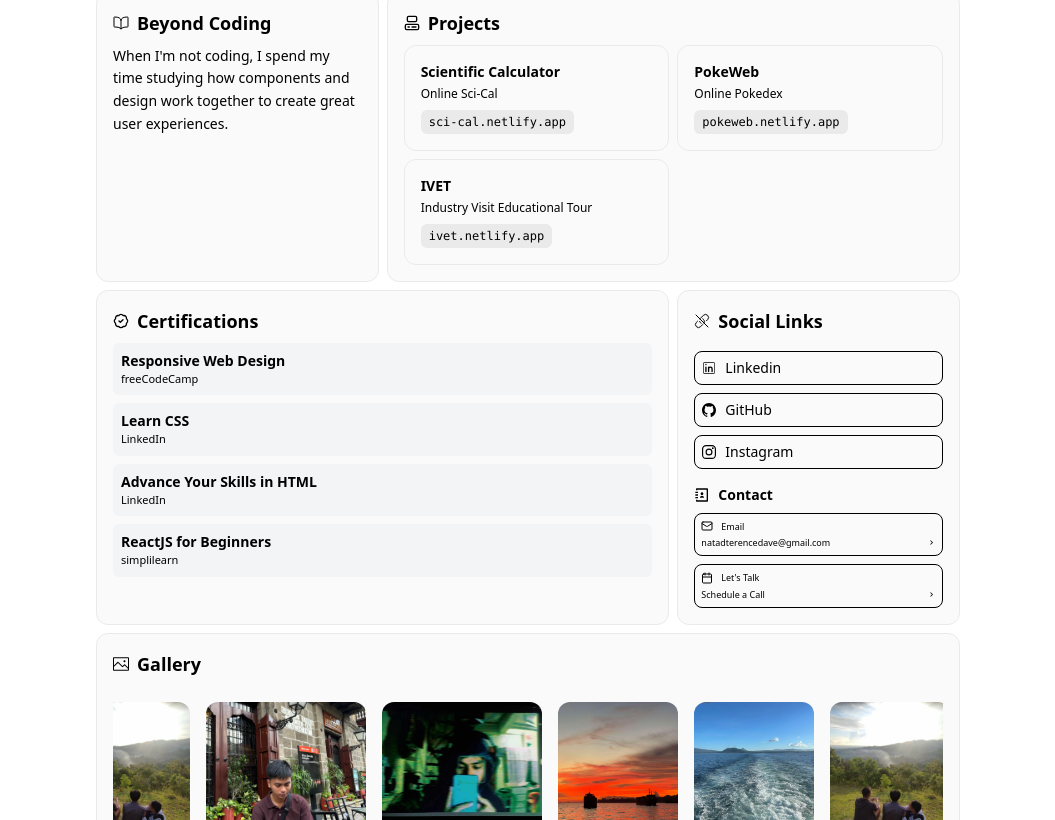
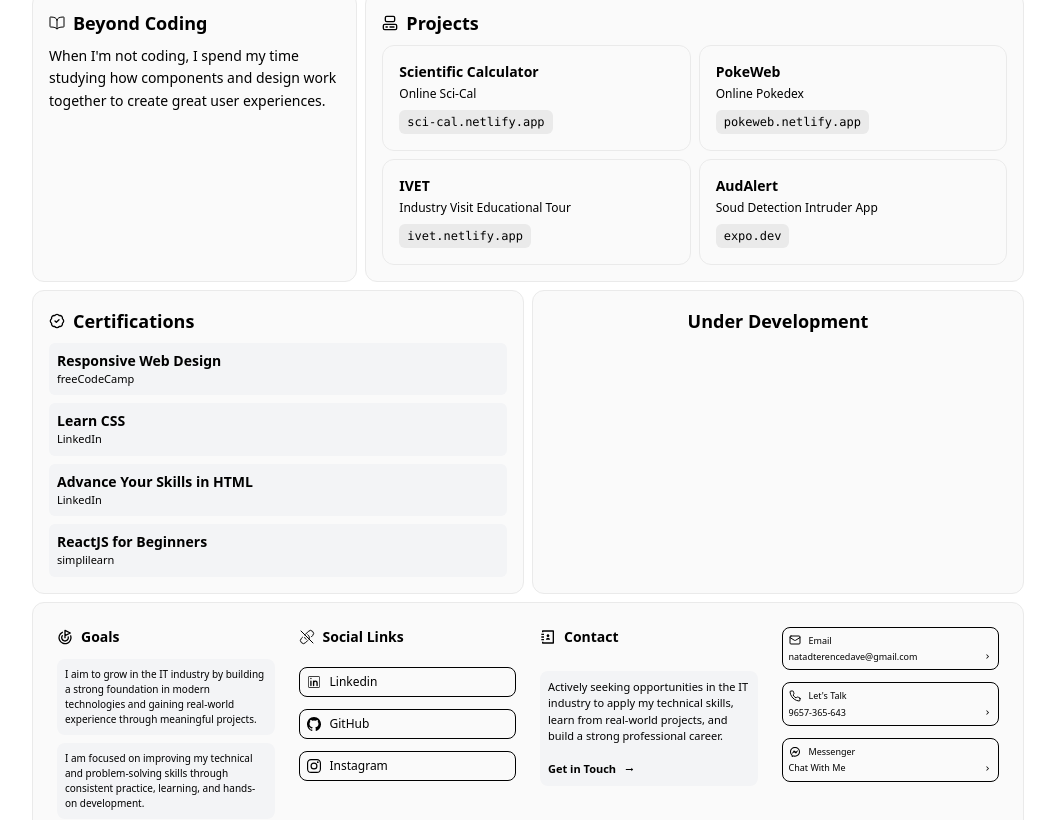
Before and after one commit to hasteeza/natadterencedave, a React (Vite) app: page /home in a window 1280 px wide. Shown: the part 800-1620 px from the top of the page, without its empty margins (112-1167 px from the left). Built offline with nearby package versions, Linux system fonts and the light colour scheme.

Commit message:
added a bento section

```diff
--- a/src/pages/Homepage.jsx
+++ b/src/pages/Homepage.jsx
@@ -6,13 +6,14 @@ import {
   RiStackLine,
   RiTailwindCssFill,
   RiContactsBook3Line,
+  RiMessengerLine,
 } from "react-icons/ri";
 import { VscVscode } from "react-icons/vsc";
 import { SiNetlify } from "react-icons/si";
 import { SlPicture } from "react-icons/sl";
-import { LuComputer, LuBadgeCheck } from "react-icons/lu";
+import { LuComputer, LuBadgeCheck, LuGoal, LuPhone } from "react-icons/lu";
 import { CiLinkedin } from "react-icons/ci";
-import { MdOutlineKeyboardArrowRight } from "react-icons/md";
+import { MdArrowRightAlt, MdOutlineKeyboardArrowRight } from "react-icons/md";
 import { HiOutlineLinkSlash } from "react-icons/hi2";
 import {
   IoLogoReact,
@@ -54,9 +55,14 @@ export default function Homepage() {
       year: "2025",
     },
     {
+      title: "Capstone Project",
+      subtitle: "Frontend Developer",
+      year: "2024",
+    },
+    {
       title: "Hello World!",
       subtitle: "Wrote my first lines of code",
-      year: "2024",
+      year: "2022",
     },
   ];
 
@@ -75,7 +81,7 @@ export default function Homepage() {
       }`}
     >
       {/* ⬇️ CONTAINER — UNCHANGED */}
-      <div className="max-w-4xl mx-auto px-4 py-8">
+      <div className="max-w-5xl mx-auto px-4 py-8">
         {/* PROFILE */}
         <motion.section
           variants={fadeUp}
@@ -487,11 +493,34 @@ export default function Homepage() {
                     </p>
                   </a>{" "}
                 </BentoCard>
+                <BentoCard
+                  className="p-3 space-y-1 hover:-translate-y-1 duration-200 transition-all hover:shadow-lg"
+                  theme={theme}
+                >
+                  {" "}
+                  <a
+                    target="_blank"
+                    className="block space-y-1"
+                    href="https://expo.dev/accounts/hasteeza/projects/Audalert/builds/03e54a08-235d-492d-b8c5-68c2ecf34293"
+                  >
+                    <h3 className="text-sm font-semibold">AudAlert</h3>
+                    <p className="text-xs">Soud Detection Intruder App </p>
+                    <p
+                      className={`text-xs font-mono px-2 py-1 rounded-md inline-block mt-1 ${
+                        theme === "dark"
+                          ? "text-white bg-black"
+                          : "text-black bg-[#EAEAEA]"
+                      }`}
+                    >
+                      expo.dev
+                    </p>
+                  </a>{" "}
+                </BentoCard>
               </div>
             </BentoCard>
             <BentoCard
               theme={theme}
-              className="p-4 col-span-1 md:col-span-4 space-y-2"
+              className="p-4 col-span-1 md:col-span-3 space-y-2"
             >
               <div>
                 <div className="inline-flex items-center gap-2">
@@ -558,20 +587,62 @@ export default function Homepage() {
             </BentoCard>
             <BentoCard
               theme={theme}
-              className="p-4 col-span-1 md:col-span-2 space-y-2"
+              className="p-4 col-span-1 md:col-span-3 space-y-2"
             >
-              <div className="space-y-2">
+              <div className="flex items-center justify-center">
+                <h3 className="text-lg font-semibold">Under Development</h3>
+              </div>
+            </BentoCard>
+            <BentoCard
+              theme={theme}
+              className="p-6 col-span-1 md:col-span-6 space-y-2"
+            >
+              <div className="grid grid-cols-1 md:grid-cols-4 gap-6">
+                <div>
+                  <div>
+                    <div className="inline-flex items-center gap-2">
+                      <LuGoal className="w-4 h-4" />
+                      <h3 className="text-sm font-semibold">Goals</h3>
+                    </div>
+                    <div className="space-y-2 mt-2">
+                      <p
+                        className={`text-[10px] p-2 rounded-lg border-0 ${
+                          theme === "dark"
+                            ? "bg-black hover:bg-gray-900"
+                            : "bg-[#F3F4F6] hover:bg-gray-200"
+                        }`}
+                      >
+                        I aim to grow in the IT industry by building a strong
+                        foundation in modern technologies and gaining real-world
+                        experience through meaningful projects.
+                      </p>
+                      <p
+                        className={`text-[10px] p-2 rounded-lg border-0 ${
+                          theme === "dark"
+                            ? "bg-black hover:bg-gray-900"
+                            : "bg-[#F3F4F6] hover:bg-gray-200"
+                        }`}
+                      >
+                        I am focused on improving my technical and
+                        problem-solving skills through consistent practice,
+                        learning, and hands-on development.
+                      </p>
+                    </div>
+                  </div>
+                </div>
+                <div>
+                  {" "}
                   <div className="inline-flex items-center gap-2">
                     <HiOutlineLinkSlash className="w-4 h-4" />
-                  <h3 className="text-lg font-semibold">Social Links</h3>
+                    <h3 className="text-sm font-semibold">Social Links</h3>
                   </div>
-                <div className="grid grid-cols-1 gap-2 mt-2">
+                  <div className="grid grid-cols-1 gap-3 mt-4">
                     <a
                       className="inline-flex items-center gap-2 p-1.5 rounded-lg border hover:-translate-y-1 duration-200 transition-all hover:shadow-lg"
                       href="https://www.linkedin.com/in/terence-dave-natad-952b3b359/"
                       target="_blank"
                     >
-                    <CiLinkedin /> <span className="text-sm">Linkedin</span>
+                      <CiLinkedin /> <span className="text-xs">Linkedin</span>
                     </a>
                     <a
                       className="inline-flex items-center gap-2 p-1.5 rounded-lg border hover:-translate-y-1 duration-200 transition-all hover:shadow-lg"
@@ -580,7 +651,7 @@ export default function Homepage() {
                     >
                       {" "}
                       <IoLogoGithub />
-                    <span className="text-sm">GitHub</span>
+                      <span className="text-xs">GitHub</span>
                     </a>
                     <a
                       className="inline-flex items-center gap-2 p-1.5 rounded-lg border hover:-translate-y-1 duration-200 transition-all hover:shadow-lg"
@@ -588,16 +659,34 @@ export default function Homepage() {
                       target="_blank"
                     >
                       <IoLogoInstagram />
-                    <span className="text-sm">Instagram</span>
+                      <span className="text-xs">Instagram</span>
                     </a>
                   </div>
                 </div>
-              <div className="mt-4">
+                <div>
                   <div className="inline-flex items-center gap-2 mb-2">
                     <RiContactsBook3Line />
                     <h3 className="font-semibold text-sm">Contact</h3>
                   </div>{" "}
-                <div className="grid grid-cols-1 gap-2">
+                  <div
+                    className={`text-[11px] p-2 rounded-lg border-0 mt-4 ${
+                      theme === "dark"
+                        ? "bg-black hover:bg-gray-900"
+                        : "bg-[#F3F4F6] hover:bg-gray-200"
+                    }`}
+                  >
+                    Actively seeking opportunities in the IT industry to apply
+                    my technical skills, learn from real-world projects, and
+                    build a strong professional career.
+                    <br />
+                    <br />
+                    <span className="inline-flex items-center gap-2 font-semibold">
+                      Get in Touch <MdArrowRightAlt />
+                    </span>
+                  </div>
+                </div>
+                <div>
+                  <div className="grid grid-cols-1 gap-3 ">
                     {" "}
                     <a
                       className="gap-2 p-1.5 rounded-lg border hover:-translate-y-1 duration-200 transition-all hover:shadow-lg"
@@ -616,20 +705,38 @@ export default function Homepage() {
                     </a>
                     <a
                       className="gap-2 p-1.5 rounded-lg border hover:-translate-y-1 duration-200 transition-all hover:shadow-lg"
-                    href="https://calendly.com/natadterencedave"
+                      href=""
                     >
                       <div className="text-[9px]">
                         <div className="inline-flex items-center gap-2">
-                        <Calendar className="w-3 h-3" />
+                          <LuPhone className="w-3 h-3" />
                           Let's Talk
                         </div>
                         <div className="flex justify-between items-center gap-2">
                           {" "}
-                        <p className="">Schedule a Call</p>
+                          <p className="">9657-365-643</p>
                           <MdOutlineKeyboardArrowRight />
                         </div>
                       </div>
                     </a>
+                    <a
+                      className="gap-2 p-1.5 rounded-lg border hover:-translate-y-1 duration-200 transition-all hover:shadow-lg"
+                      target="_blank"
+                      href="https://www.facebook.com/terence.terence.75457081"
+                    >
+                      <div className="text-[9px]">
+                        <div className="inline-flex items-center gap-2">
+                          <RiMessengerLine className="w-3 h-3" />
+                          Messenger
+                        </div>
+                        <div className="flex justify-between items-center gap-2">
+                          {" "}
+                          <p className="">Chat With Me</p>
+                          <MdOutlineKeyboardArrowRight />
+                        </div>
+                      </div>
+                    </a>
+                  </div>
                 </div>
               </div>
             </BentoCard>
```
Lines whose indentation alone changed are shown as unchanged.
